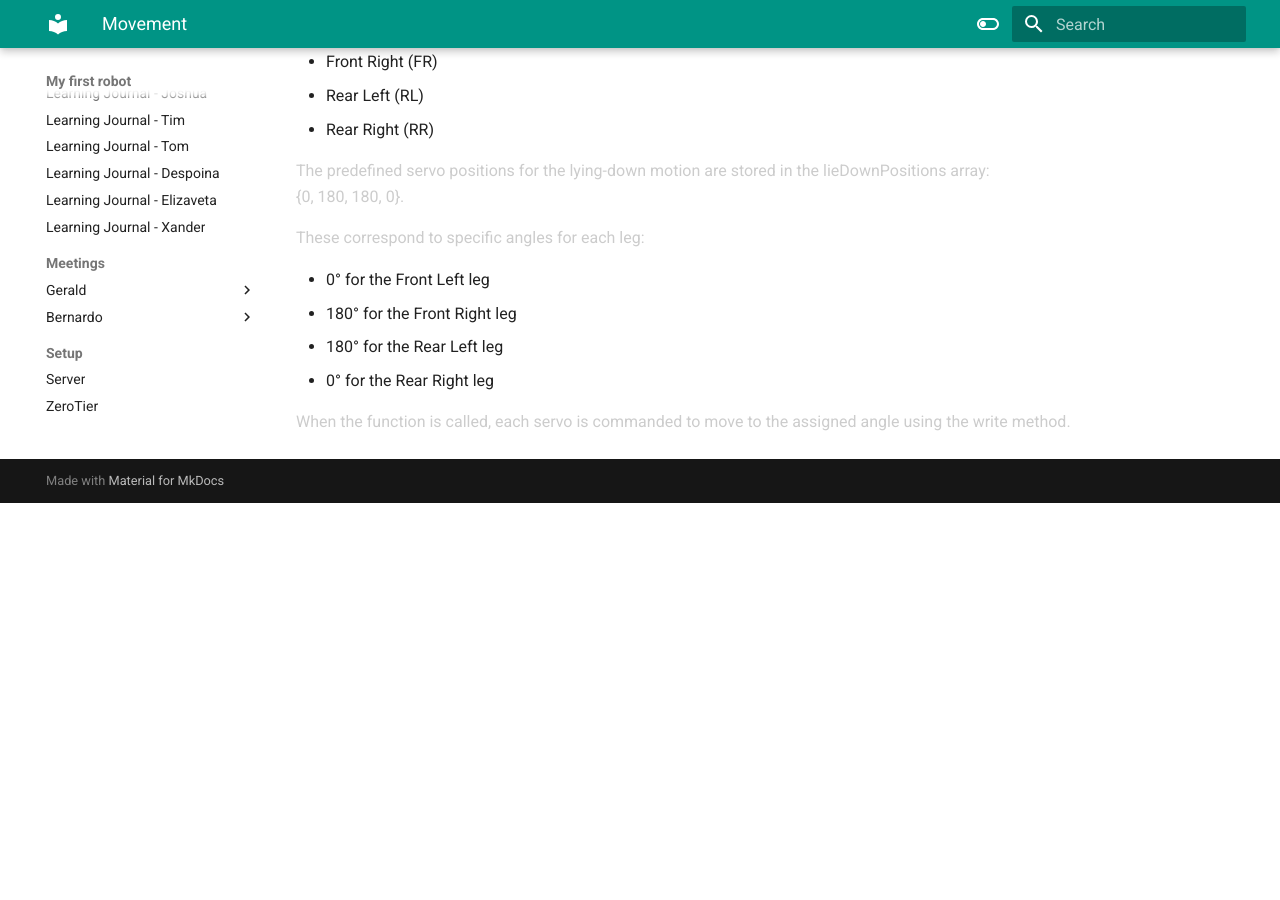
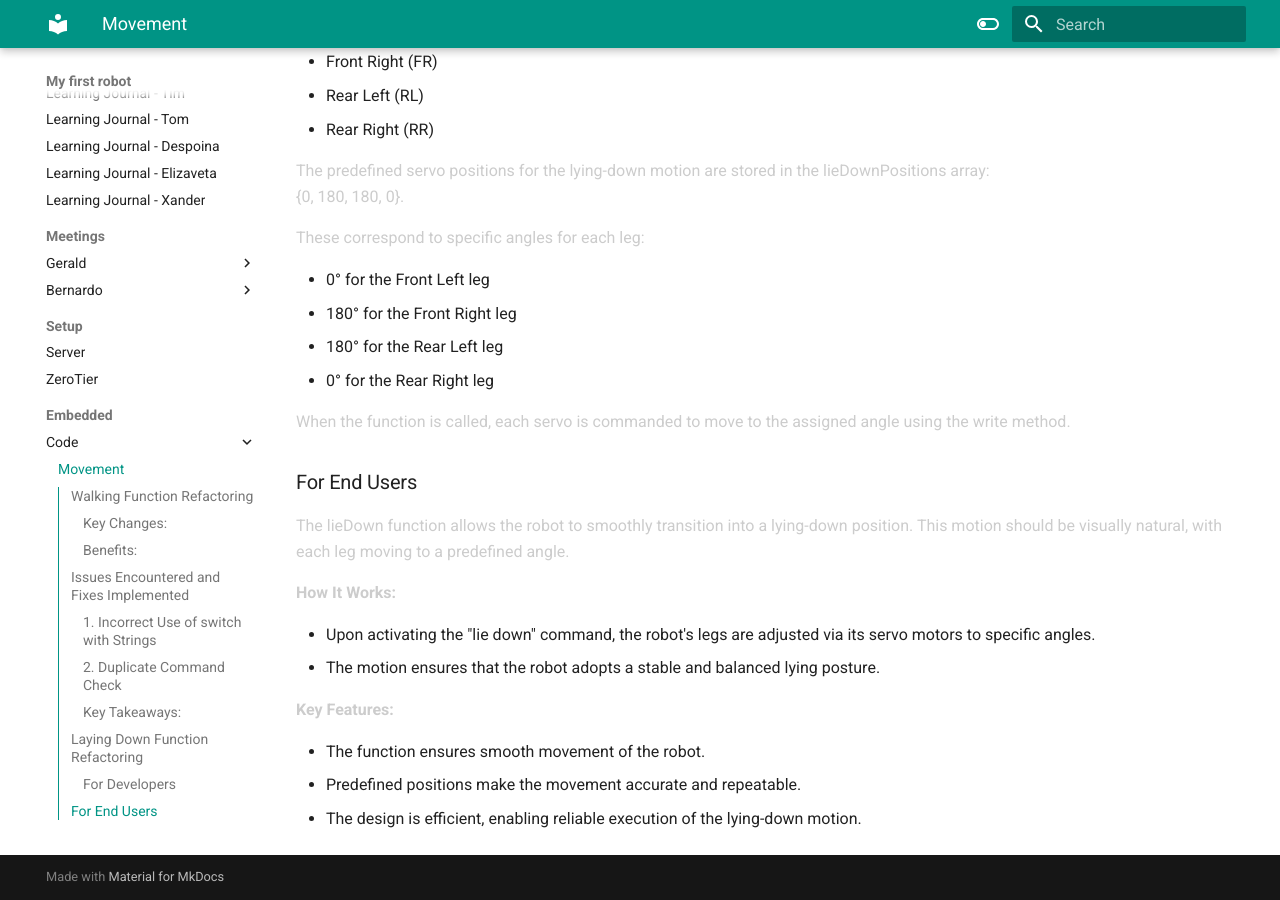
Before and after one commit to VioletHarmon2002/MyFirstRobot, an MkDocs documentation site: the page built from docs/Embedded/Code/movement.md, in a window 1280 px wide and 900 px high, scrolled down 1939 px. Built offline with MkDocs 1.6.1 and Material for MkDocs 9.7.7, drawn with Linux system fonts in a browser that asks for light colours; before the commit the page ends 2442 px from its top, so only the background shows below that.

Commit message:
Added: lieDown documentation for End Users

```diff
--- a/docs/Embedded/Code/movement.md
+++ b/docs/Embedded/Code/movement.md
@@ -85,9 +85,23 @@
 
 These correspond to specific angles for each leg:
 
-* 0° for the Front Left leg
-* 180° for the Front Right leg
-* 180° for the Rear Left leg
-* 0° for the Rear Right leg
+- 0° for the Front Left leg
+- 180° for the Front Right leg
+- 180° for the Rear Left leg
+- 0° for the Rear Right leg
 
 When the function is called, each servo is commanded to move to the assigned angle using the write method.
+
+### For End Users
+The lieDown function allows the robot to smoothly transition into a lying-down position. This motion should be visually natural, with each leg moving to a predefined angle.
+
+**How It Works:**
+
+- Upon activating the "lie down" command, the robot's legs are adjusted via its servo motors to specific angles.
+- The motion ensures that the robot adopts a stable and balanced lying posture.
+
+**Key Features:**
+
+- The function ensures smooth movement of the robot.
+- Predefined positions make the movement accurate and repeatable.
+- The design is efficient, enabling reliable execution of the lying-down motion.
```
